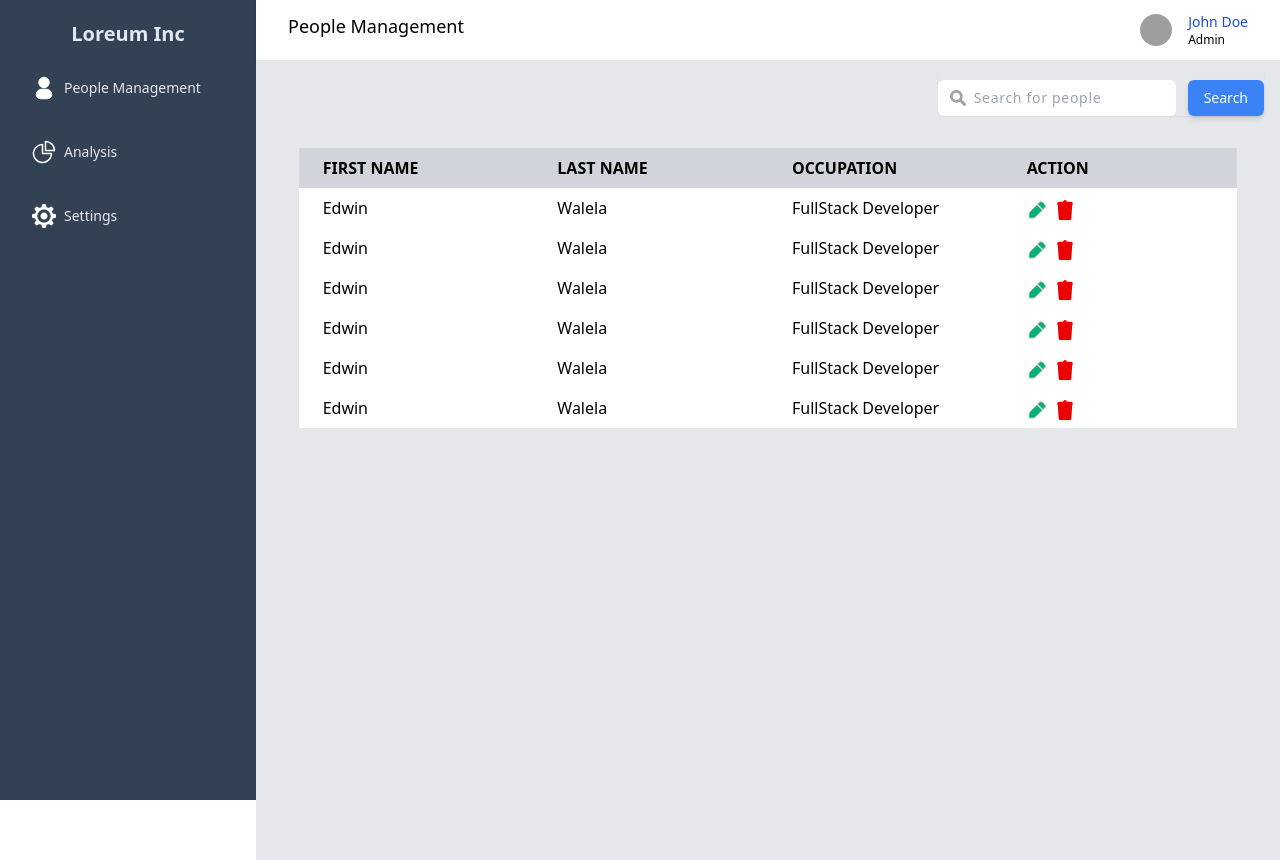
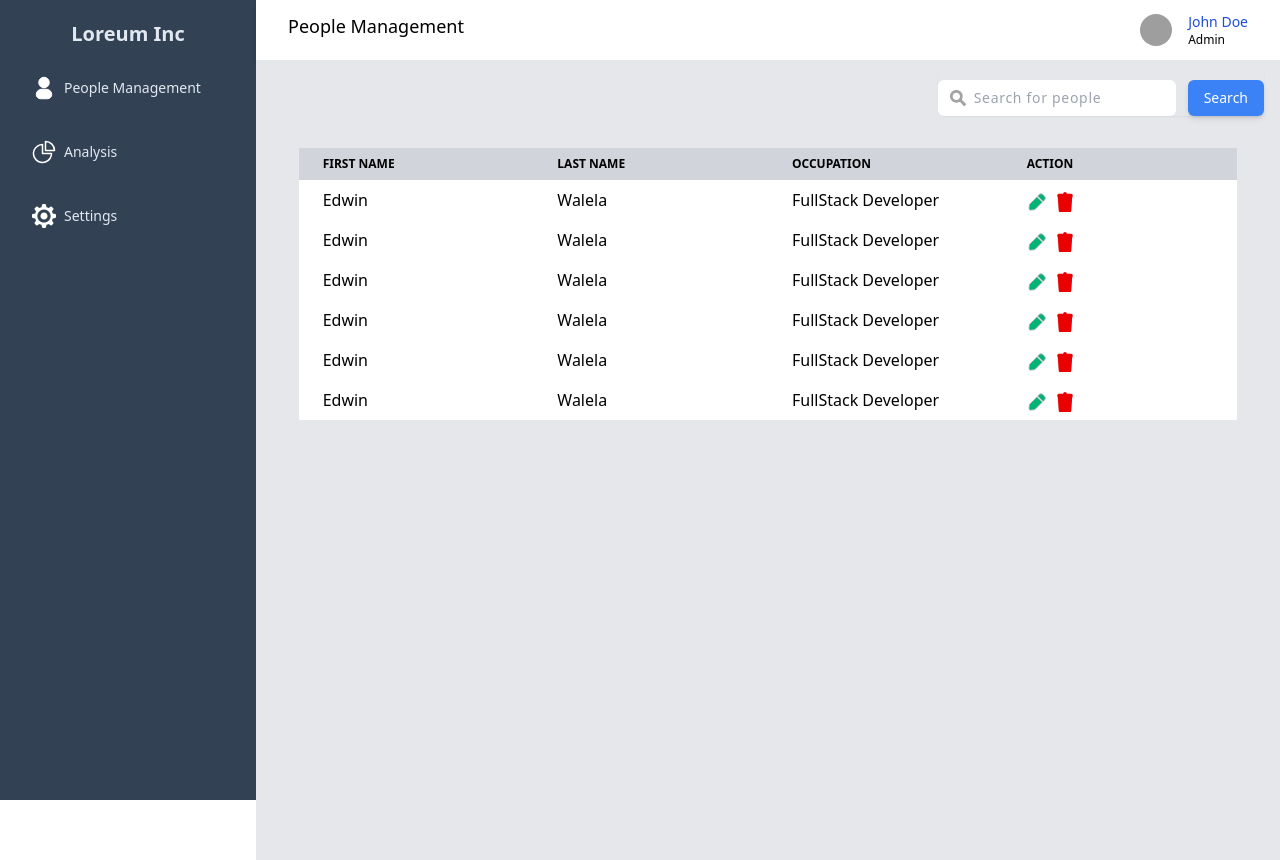
Before and after one commit to EdwinWalela/loreum-inc, a React (Vite) app: page / in a window 1280 px wide. Built offline with nearby package versions, Linux system fonts and the light colour scheme; grey boxes are pictures that could not be loaded.

Commit message:
reduce table header font

```diff
--- a/src/pages/Landing/tableHeader.tsx
+++ b/src/pages/Landing/tableHeader.tsx
@@ -1,10 +1,10 @@
 const TableHeader = () => {
 	return (
 		<tr className="bg-gray-300">
-			<th className="w-1/4 px-6 py-2">FIRST NAME</th>
-			<th className="w-1/4 px-6 py-2">LAST NAME</th>
-			<th className="w-1/4 px-6 py-2">OCCUPATION</th>
-			<th className="w-1/4 px-6 py-2">ACTION</th>
+			<th className="w-1/4 px-6 py-2 text-xs">FIRST NAME</th>
+			<th className="w-1/4 px-6 py-2 text-xs">LAST NAME</th>
+			<th className="w-1/4 px-6 py-2 text-xs">OCCUPATION</th>
+			<th className="w-1/4 px-6 py-2 text-xs">ACTION</th>
 		</tr>
 	);
 };
```
